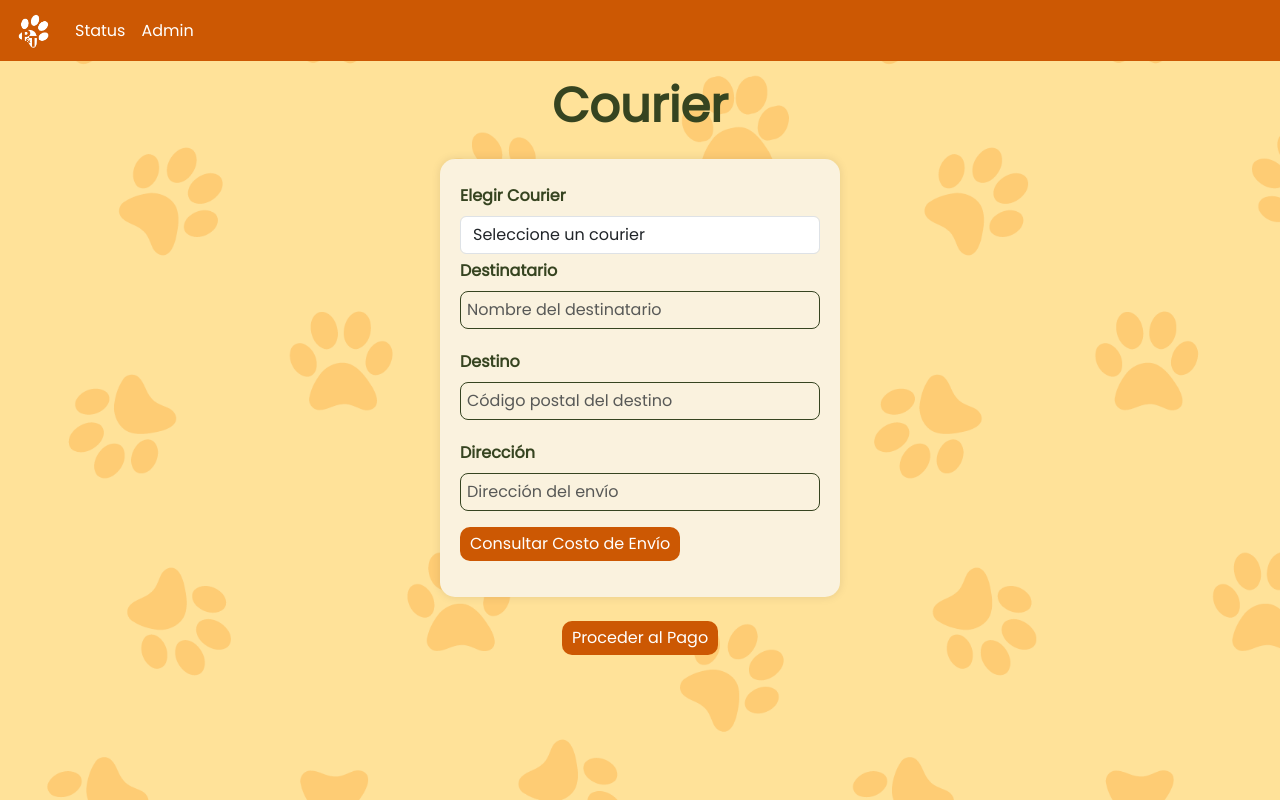
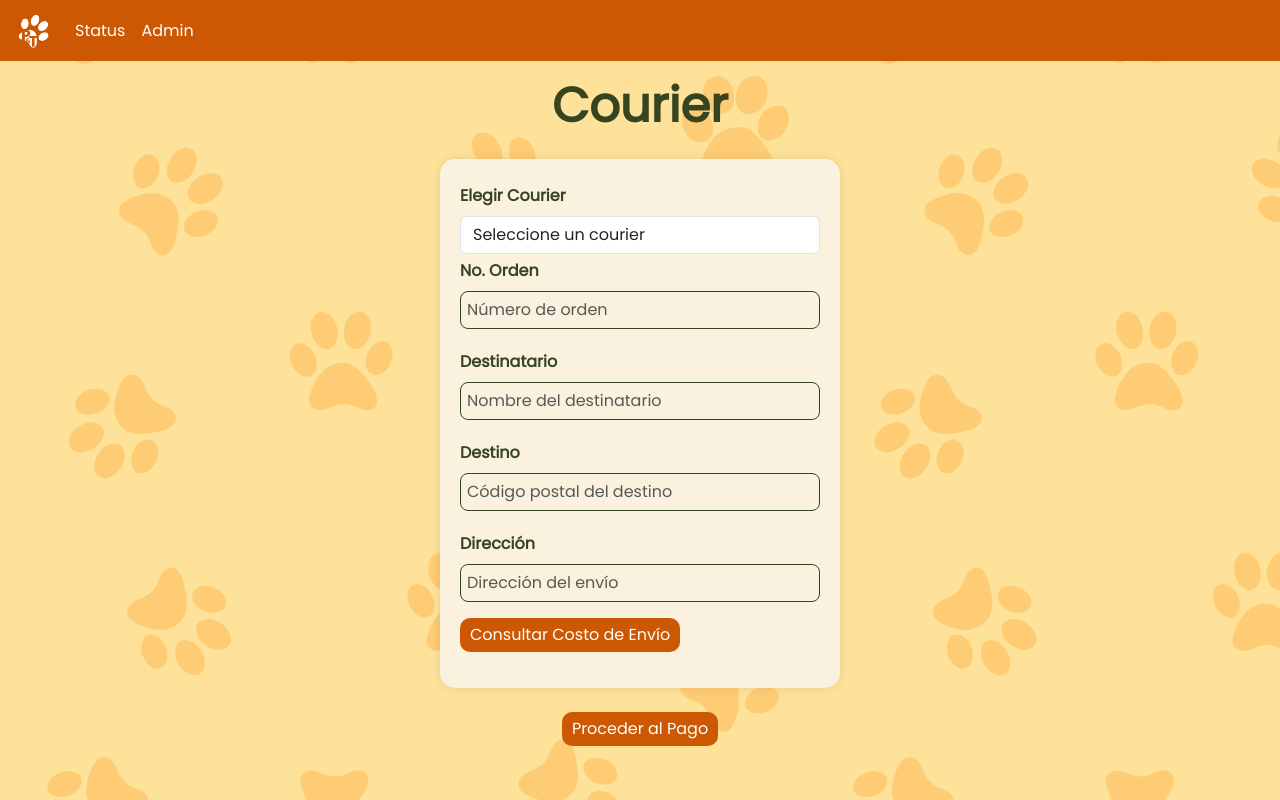
Before and after one commit to kimherdz/petstore, a React (Vite) app: page /courier in a window 1280 px wide. Built offline with nearby package versions, Linux system fonts and the light colour scheme.

Commit message:
Terminado

```diff
--- a/src/pages/elegirCourier.jsx
+++ b/src/pages/elegirCourier.jsx
@@ -1,53 +1,60 @@
 import { useLocation, useNavigate } from 'react-router-dom';
 import { useState, useEffect } from 'react';
-import { Form, Button } from 'react-bootstrap';
+import { Form, Button, Modal } from 'react-bootstrap';
 
 export default function Courier() {
   const location = useLocation();
   const { total, email } = location.state || { total: 0, email: '' };
-  const [destinatario, setDestinatario] = useState(''); // Campo para el destinatario
+  const [destinatario, setDestinatario] = useState('');
   const [destino, setDestino] = useState('');
-  const [direccion, setDireccion] = useState(''); // Campo para la dirección
-  const [tienda, setTienda] = useState(''); // Campo para la tienda
-  const [formato, setFormato] = useState('json'); // Si es necesario, se puede usar
-  const [postal, setPostal] = useState('');
+  const [direccion, setDireccion] = useState('');
+  const [tienda] = useState('Petstore');
   const [courier, setCourier] = useState('');
+  const [modalMessage, setModalMessage] = useState('');
+  const [modalShow, setModalShow] = useState(false);
+  const [costoEnvio, setCostoEnvio] = useState('');
+  const [cobertura, setCobertura] = useState(null);
+  const [numPedido, setNumPedido] = useState('');
   const navigate = useNavigate();
 
   const courierOptions = [
     { value: '192.168.0.103/', label: 'UG Express' },
     { value: '192.168.0.115/', label: 'Entregas Mcqueen' },
-    { value: '192.168.0.103/', label: 'ALC Express' },
+    { value: '192.168.0.113/', label: 'ALC Express' },
     { value: '192.168.0.117/', label: 'SpeedyBox' },
   ];
 
-  useEffect(() => {
-    const fetchPostal = async () => {
-      try {
-        const response = await fetch(`http://localhost:5000/api/getPostal?email=${email}`);
-        const data = await response.json();
-        if (data.postal) {
-          setPostal(data.postal);
-          setDestino(data.postal);
-        }
-      } catch (error) {
-        console.error('Error al obtener el código postal', error);
+  const handleSubmit = async (e) => {
+    e.preventDefault();
+    const url = `http://${encodeURIComponent(courier)}/consulta?destino=${encodeURIComponent(destino)}&formato=json`;
+
+    try {
+      const response = await fetch(url);
+      const data = await response.json();
+
+      const { consultaprecio } = data;
+
+      if (consultaprecio.cobertura === "false") {
+        setModalMessage("El courrier no tiene cobertura sobre ese destino. Intente con otro courrier.");
+        setCobertura(false);
+      } else {
+        setModalMessage(`Hay cobertura. El costo del envío es: ${consultaprecio.costo}`);
+        setCostoEnvio(consultaprecio.costo);
+        localStorage.setItem('costoEnvio', consultaprecio.costo);
+        setCobertura(true);
       }
-    };
+      setModalShow(true);
 
-    if (email) {
-      fetchPostal();
+    } catch (error) {
+      console.error('Error al consultar el costo de envío:', error);
+      setModalMessage("Error en la consulta del costo de envío. Intente nuevamente.");
+      setModalShow(true);
     }
-  }, [email]);
-
-  const handleSubmit = (e) => {
-    e.preventDefault();
-    const url = `http://${encodeURIComponent(courier)}/envio?orden=___&destinatario=${encodeURIComponent(destinatario)}&destino=${encodeURIComponent(destino)}&direccion=${encodeURIComponent(direccion)}&tienda=Petstore`;
-    console.log("Enviando solicitud a URL:", url);
-    // Aquí podrías hacer una solicitud fetch para enviar la URL si es necesario
   };
 
   const handleProceedToPayment = () => {
+    const url = `http://${encodeURIComponent(courier)}/envio?orden=${encodeURIComponent(numPedido)}&destinatario=${encodeURIComponent(destinatario)}&destino=${encodeURIComponent(destino)}&direccion=${encodeURIComponent(direccion)}&tienda=${tienda}`;
+    console.log("Enviando solicitud a URL:", url);
     navigate('/payment');
   };
 
@@ -69,6 +76,16 @@ export default function Courier() {
               </option>
             ))}
           </Form.Control>
+        </Form.Group>
+
+        <Form.Group controlId="ordenInput">
+          <Form.Label>No. Orden</Form.Label>
+          <Form.Control
+            type="text"
+            placeholder="Número de orden"
+            value={numPedido}
+            onChange={(e) => setNumPedido(e.target.value)}
+          />
         </Form.Group>
 
         <Form.Group controlId="destinatarioInput">
@@ -101,7 +118,6 @@ export default function Courier() {
           />
         </Form.Group>
 
-
         <Button variant="primary" type="submit">
           Consultar Costo de Envío
         </Button>
@@ -116,6 +132,21 @@ export default function Courier() {
       >
         Proceder al Pago
       </Button>
+
+      <Modal show={modalShow} onHide={() => setModalShow(false)}>
+        <Modal.Header closeButton>
+          <Modal.Title>Resultado de la Consulta</Modal.Title>
+        </Modal.Header>
+        <Modal.Body>
+          {modalMessage}
+          {cobertura === true && <div>Costo del envío: {costoEnvio}</div>}
+        </Modal.Body>
+        <Modal.Footer>
+          <Button variant="secondary" onClick={() => setModalShow(false)}>
+            Cerrar
+          </Button>
+        </Modal.Footer>
+      </Modal>
     </>
   );
 }
--- a/src/pages/payment.jsx
+++ b/src/pages/payment.jsx
@@ -6,6 +6,8 @@ import { Form, Button } from 'react-bootstrap';
 const Payment = () => {
   const location = useLocation();
   const total = parseFloat(localStorage.getItem('total')) || 0;
+  const costoEnvio = parseFloat(localStorage.getItem('costoEnvio')) || 0;
+  const totalConEnvio = total + costoEnvio;
   const [cardNumber, setCardNumber] = useState('');
   const [cardName, setCardName] = useState('');
   const [expiryDate, setExpiryDate] = useState('');
@@ -150,7 +152,7 @@ const Payment = () => {
           required
         /><br />
 
-        <p className="monto-total">Monto total a Pagar: Q{total.toFixed(2)}</p>
+        <p className="monto-total">Monto total a Pagar: Q{totalConEnvio.toFixed(2)}</p>
 
         <button type="submit" onClick={handleSubmit}>Pagar</button>
       </form>
```
